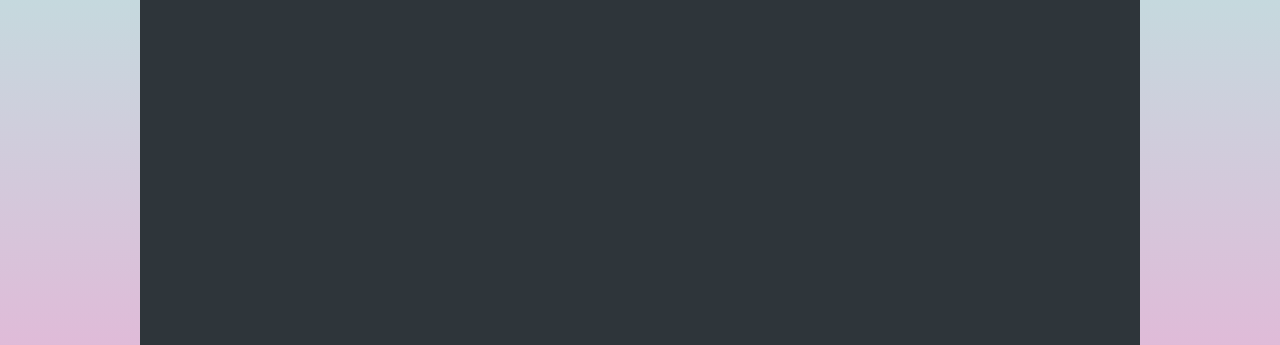
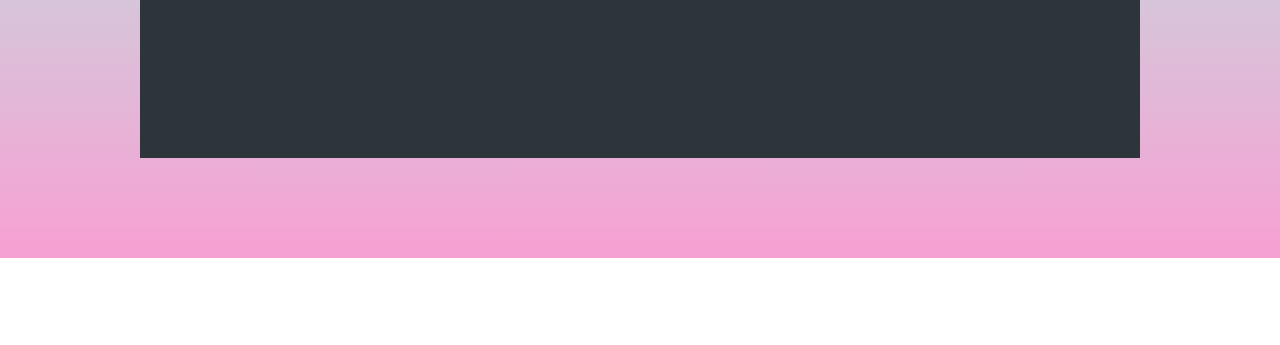
Before and after one commit to konichiwaack/website, a plain HTML site: page contact.html in a window 1280 px wide. Shown: the part 347-692 px from the top of the page. Drawn offline with Linux system fonts and the light colour scheme.

Commit message:
Update contact.html

```diff
--- a/contact.html
+++ b/contact.html
@@ -26,7 +26,7 @@
 				</nav>
 			<div id="spacer1"></div>
 			<main>
-				<div id="content" style="display:block;height:800px;">
+				<div id="content" style="display:block;height:400px;">
 				<h1 id="contact_header" style="margin:100px auto;text-align:center;">Send an e-meow to <a href="mailto:konichiwaack@gmail.com" style="color:white;">konichiwaack@gmail.com</a></h1>
 					<form id="contact_form" method="post" action="php/formmail.php" style="display:none;">
 					<fieldset id="contact_fieldset">
```
